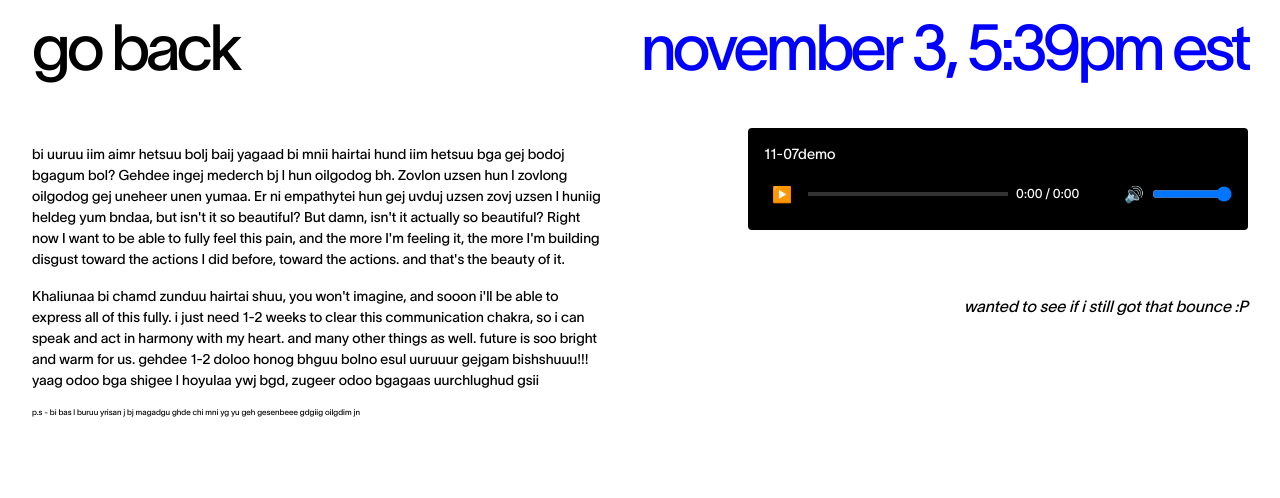
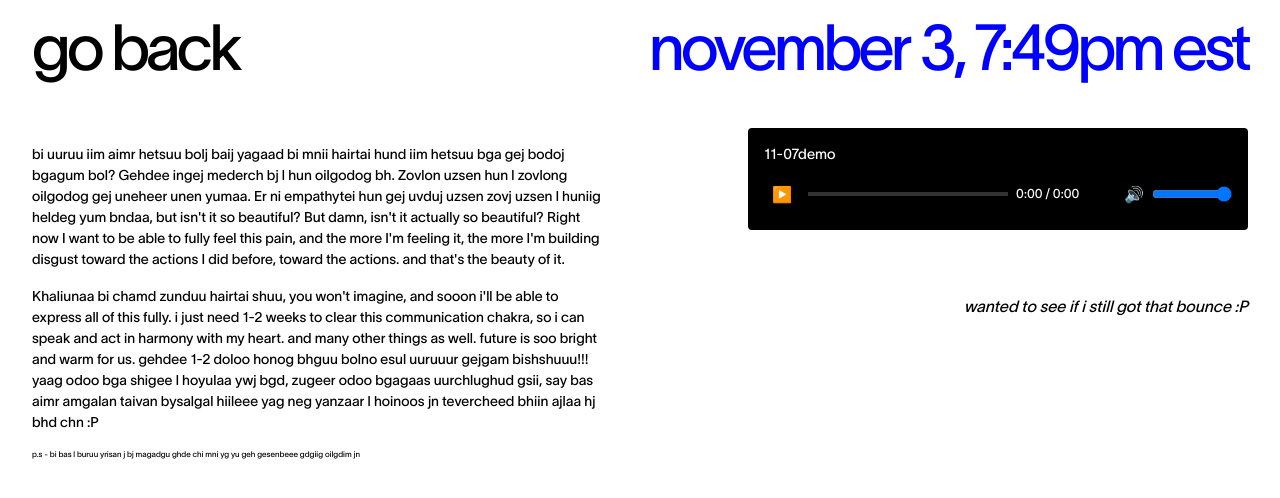
Before and after one commit to tekojtrapkomo/journal, a SvelteKit app: page /november-5 in a window 1280 px wide. Shown: the top 498 px of the page. Built offline with nearby package versions, Linux system fonts and the light colour scheme.

Commit message:
pushpush

```diff
--- a/src/routes/november-5/+page.svelte
+++ b/src/routes/november-5/+page.svelte
@@ -5,7 +5,7 @@
 
 <div class="menu">
     <a href="/">go back</a>
-    <p>november 3, 5:39pm est</p>
+    <p>november 3, 7:49pm est</p>
 </div>
 <div class="main">
     <div class="left">
@@ -14,7 +14,7 @@
             But damn, isn't it actually so beautiful? Right now I want to be able to fully feel this pain, and the more I'm feeling it, the more I'm building disgust toward the actions I did before, toward the actions. and that's the beauty of it.
                                 </div>
                                 <div class="content">
-                                    Khaliunaa bi chamd zunduu hairtai shuu, you won't imagine, and sooon i'll be able to express all of this fully. i just need 1-2 weeks to clear this communication chakra, so i can speak and act in harmony with my heart. and many other things as well. future is soo bright and warm for us. gehdee 1-2 doloo honog bhguu bolno esul uuruuur gejgam bishshuuu!!! yaag odoo bga shigee l hoyulaa ywj bgd, zugeer odoo bgagaas uurchlughud gsii
+                                    Khaliunaa bi chamd zunduu hairtai shuu, you won't imagine, and sooon i'll be able to express all of this fully. i just need 1-2 weeks to clear this communication chakra, so i can speak and act in harmony with my heart. and many other things as well. future is soo bright and warm for us. gehdee 1-2 doloo honog bhguu bolno esul uuruuur gejgam bishshuuu!!! yaag odoo bga shigee l hoyulaa ywj bgd, zugeer odoo bgagaas uurchlughud gsii, say bas aimr amgalan taivan bysalgal hiileee yag neg yanzaar l hoinoos jn tevercheed bhiin ajlaa hj bhd chn :P
                                 </div>
                                 <div style="font-size: 8px;" class="content">
                                     p.s - bi bas l buruu yrisan j bj magadgu ghde chi mni yg yu geh gesenbeee gdgiig oilgdim jn
```
